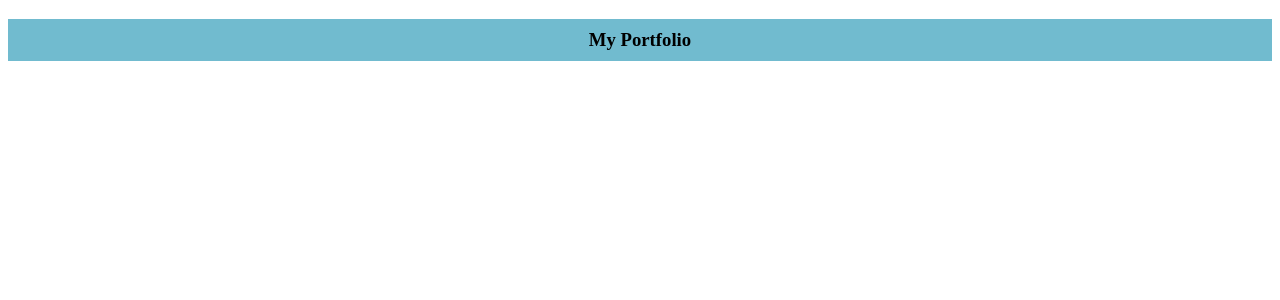
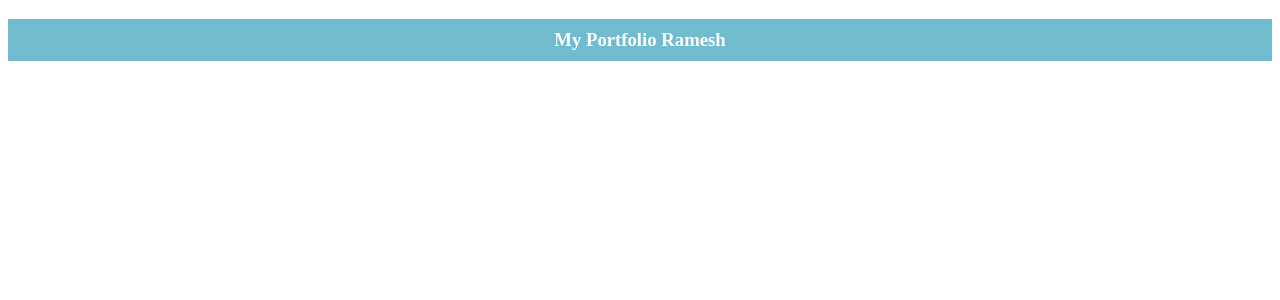
Before and after one commit to RameshrajaDev/Portfolio, an Angular app: page / in a window 1280 px wide. Shown: the top 300 px of the page. Built offline with nearby package versions, Linux system fonts and the light colour scheme.

Commit message:
Stlye and Content changes

```diff
--- a/src/app/app.component.html
+++ b/src/app/app.component.html
@@ -1 +1 @@
-<h3>My Portfolio</h3>
+<h3>My Portfolio Ramesh</h3>
--- a/src/app/app.component.scss
+++ b/src/app/app.component.scss
@@ -6,4 +6,5 @@ h3{
     justify-content: center;
     align-items: center;
     width: 100%;
+    color: white;
 }
```
